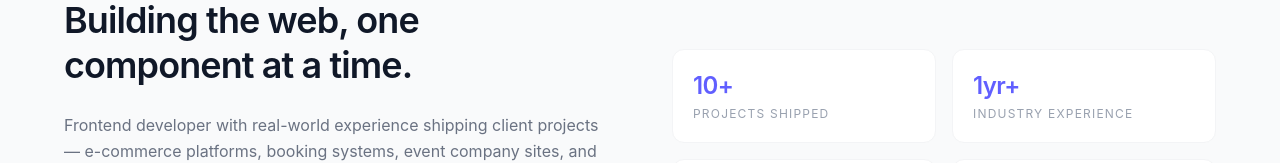
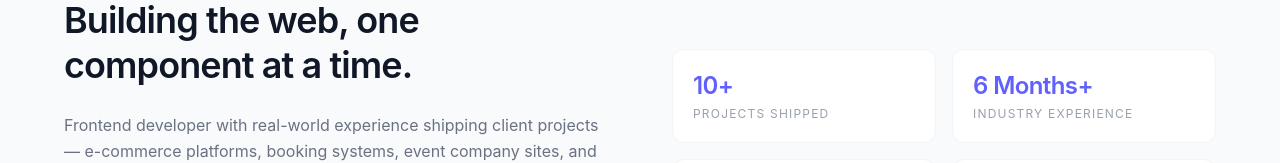
Before and after one commit to Mwandii/Portfolio, a React (Vite) app: page / in a window 1280 px wide. Shown: the part 744-907 px from the top of the page. Built offline with nearby package versions, Linux system fonts and the light colour scheme.

Commit message:
feat: add project

```diff
--- a/src/data/siteData.js
+++ b/src/data/siteData.js
@@ -21,7 +21,7 @@ bio: [
 ],
 stats: [
   { value: "10+", label: "Projects shipped" },
-  { value: "1yr+", label: "Industry experience" },
+  { value: "6 Months+", label: "Industry experience" },
   { value: "React", label: "Primary stack" },
   { value: "Open", label: "To opportunities" },
 ]
@@ -32,6 +32,7 @@ import kelijahImg from "../assets/projects/kelijah.png"
 import elumeImg from "../assets/projects/elume.png"
 import sneakersImg from "../assets/projects/sneakers.png"
 import oneMoreImg from "../assets/projects/onemore.png"
+import kingstonImg from "../assets/projects/kingston.png"
 
 export const projects = [
   {
@@ -69,6 +70,13 @@ export const projects = [
     image: oneMoreImg,
     live: "https://onemoreepisode.vercel.app",
   },
+  {
+    title: "Kingston Complex",
+    description: "Full-stack hospitality booking and operations platform with a Supabase-backed admin system — staff auth, row-level security, and a deposit-aware payments and finance module.",
+    tech: ["React", "Vite", "Tailwind CSS", "React Router", "Supabase"],
+    image: kingstonImg,
+    live: "https://kingston-complex.vercel.app",
+  },
 ]
 
 export const skills = [
```
Also changed, not shown: src/assets/projects/kingston.png (added), 1 other file (tests, documents, lock files or other folders).
